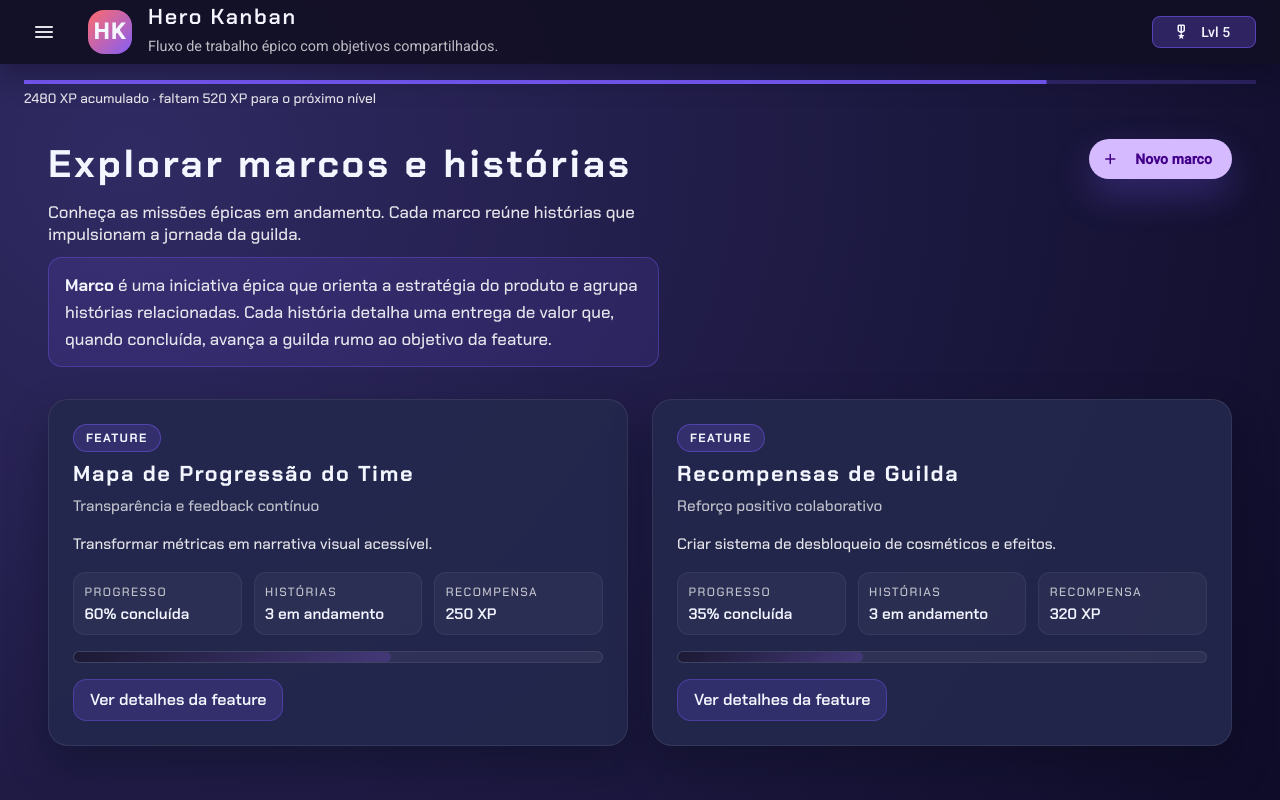
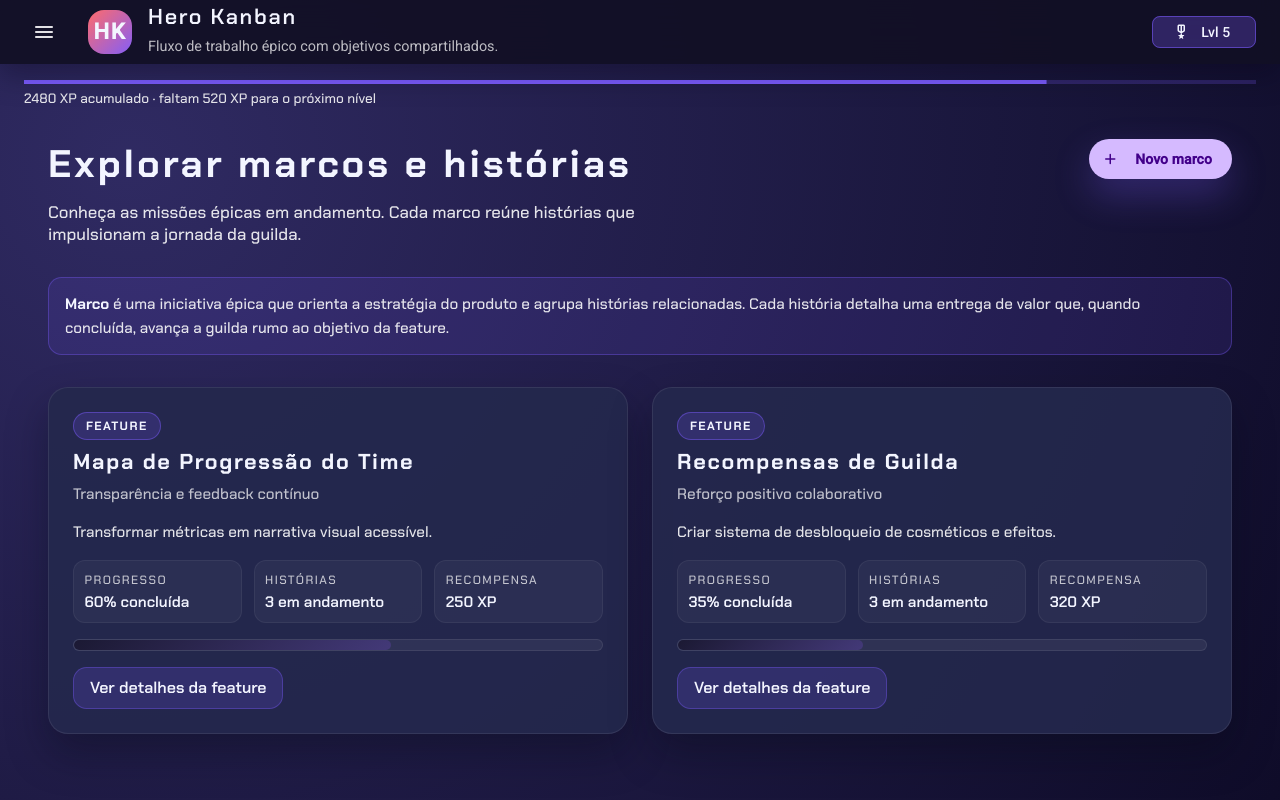
Before and after one commit to PMorais13/hero-kanban, an Angular app: page /features in a window 1280 px wide. Built offline with nearby package versions, Linux system fonts and the light colour scheme; data requests are answered from the project's data file.

Commit message:
adjust styles

```diff
--- a/src/app/app.component.ts
+++ b/src/app/app.component.ts
@@ -92,7 +92,7 @@ export class AppComponent {
       label: 'Editar quadro',
       description: 'Personalizar etapas e limites',
       icon: 'tune',
-      link: '/quadro/personalizar',
+      link: '/personalizar',
     },
   ];
 
--- a/src/app/app.routes.ts
+++ b/src/app/app.routes.ts
@@ -12,7 +12,7 @@ export const routes: Routes = [
       import('./features/profile/profile.routes').then((m) => m.PROFILE_ROUTES),
   },
   {
-    path: 'quadro/personalizar',
+    path: 'personalizar',
     loadChildren: () =>
       import('./features/board-customizer/board-customizer.routes').then(
         (m) => m.BOARD_CUSTOMIZER_ROUTES,
--- a/src/app/features/feature-explorer/pages/feature-catalog.page.html
+++ b/src/app/features/feature-explorer/pages/feature-catalog.page.html
@@ -3,18 +3,27 @@
     <div class="catalog__heading">
       <h1 id="feature-catalog-title">Explorar marcos e histórias</h1>
       <p>
-        Conheça as missões épicas em andamento. Cada marco reúne histórias que impulsionam a jornada da guilda.
-      </p>
-      <p class="catalog__definition" role="note">
-        <strong>Marco</strong> é uma iniciativa épica que orienta a estratégia do produto e agrupa histórias relacionadas.
-        Cada história detalha uma entrega de valor que, quando concluída, avança a guilda rumo ao objetivo da feature.
+        Conheça as missões épicas em andamento. Cada marco reúne histórias que
+        impulsionam a jornada da guilda.
       </p>
     </div>
-    <button type="button" mat-flat-button color="primary" class="catalog__cta" (click)="openCreateFeatureDialog()">
+    <button
+      type="button"
+      mat-flat-button
+      color="primary"
+      class="catalog__cta"
+      (click)="openCreateFeatureDialog()"
+    >
       <mat-icon fontSet="material-symbols-rounded">add</mat-icon>
       Novo marco
     </button>
   </header>
+
+  <p class="catalog__definition" role="note">
+    <strong>Marco</strong> é uma iniciativa épica que orienta a estratégia do
+    produto e agrupa histórias relacionadas. Cada história detalha uma entrega
+    de valor que, quando concluída, avança a guilda rumo ao objetivo da feature.
+  </p>
 
   <ng-container *ngIf="featureCards().length > 0; else emptyState">
     <div class="catalog__grid" role="list">
@@ -24,7 +33,9 @@
         class="feature-card"
       >
         <header class="feature-card__header">
-          <span class="feature-card__type" aria-label="Tipo de item">Feature</span>
+          <span class="feature-card__type" aria-label="Tipo de item"
+            >Feature</span
+          >
           <h2>{{ feature.title }}</h2>
           <p class="feature-card__theme">{{ feature.theme }}</p>
         </header>
@@ -54,10 +65,15 @@
           aria-valuemax="100"
           [attr.aria-label]="'Progresso da feature ' + feature.title"
         >
-          <span class="feature-card__progress-bar" [style.width.%]="feature.progressPercent"></span>
+          <span
+            class="feature-card__progress-bar"
+            [style.width.%]="feature.progressPercent"
+          ></span>
         </div>
 
-        <a [routerLink]="['/features', feature.id]" class="feature-card__link">Ver detalhes da feature</a>
+        <a [routerLink]="['/features', feature.id]" class="feature-card__link"
+          >Ver detalhes da feature</a
+        >
       </article>
     </div>
   </ng-container>
```
